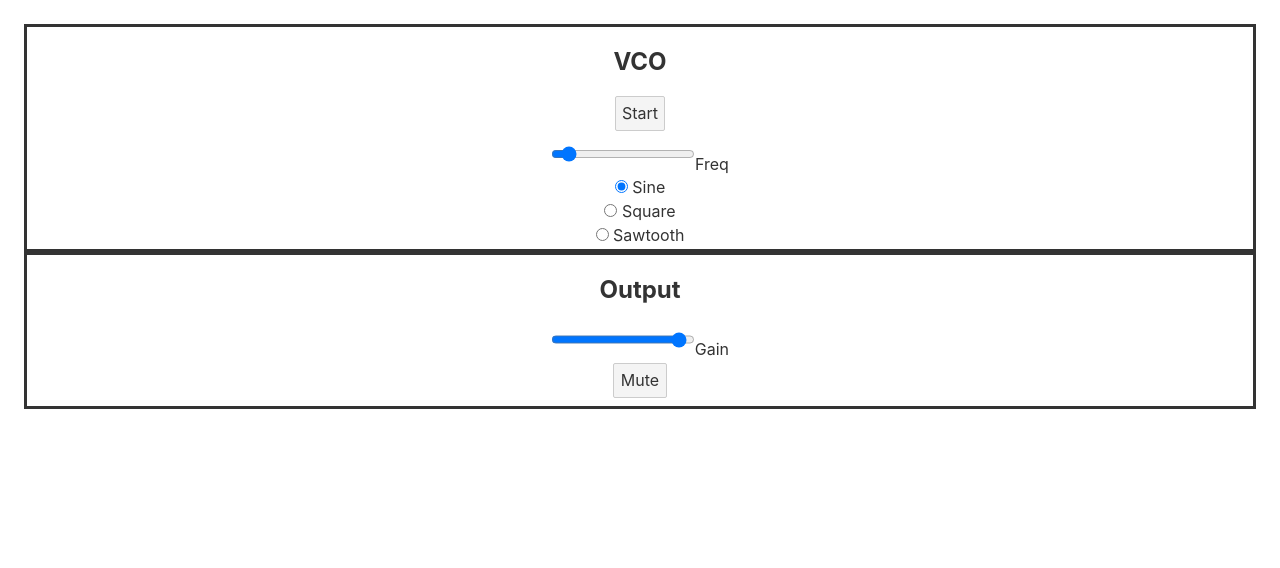
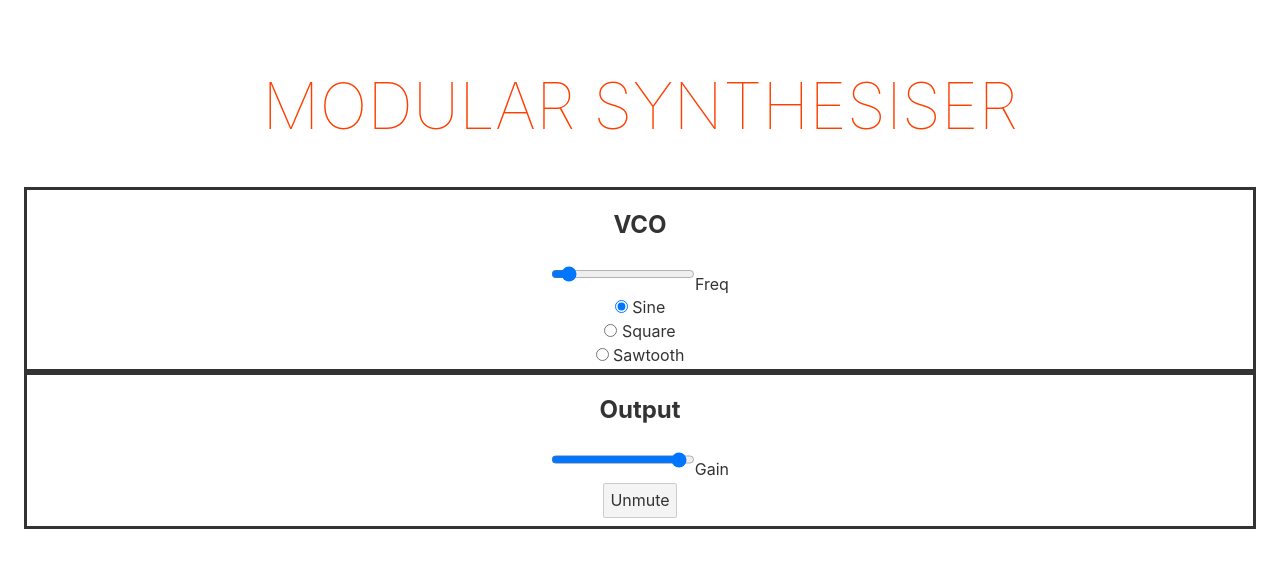
Before and after one commit to alexcairns02/modular-synth, a Svelte app: page / in a window 1280 px wide. Shown: the top 568 px of the page. Built offline with nearby package versions, Linux system fonts and the light colour scheme.

Commit message:
Events working

```diff
--- a/src/App.svelte
+++ b/src/App.svelte
@@ -2,17 +2,23 @@
 	import VCO from './VCO.svelte';
 	import Output from './Output.svelte';
 
-	export let name;
-
     window.AudioContext = window.AudioContext || window.webkitAudioContext;
     var ctx = new AudioContext();
 
-	var o = ctx.createOscillator();
+	let input;
+	let connected = false;
+
+	const handle = (event) => {
+		console.log('hii');
+		input = event.detail.o;
+		connected = true;
+	}
 </script>
 
 <main>
-	<VCO bind:ctx bind:o/>
-	<Output bind:ctx bind:o/>
+	<h1>Modular Synthesiser</h1>
+	<VCO bind:ctx on:message={handle} />
+	{#if connected}<Output bind:ctx bind:input />{/if}
 </main>
 
 <style>
--- a/src/Output.svelte
+++ b/src/Output.svelte
@@ -1,13 +1,13 @@
 <script>
     export var ctx;
-    export var o;
+    export var input;
 
     var gainNode = ctx.createGain();
     gainNode.connect(ctx.destination);
-    o.connect(gainNode);
+    input.connect(gainNode);
 
-    var playing = true;
-    var muteUnmute = 'Mute';
+    var playing = false;
+    var muteUnmute = 'Unmute';
 
     function toggleMute() {
         if (playing) {
--- a/src/VCO.svelte
+++ b/src/VCO.svelte
@@ -1,23 +1,24 @@
 <script>
-    export var ctx;
-    export var o;
+    import { createEventDispatcher } from "svelte";
+
+    export let ctx;
+
+    const dispach = createEventDispatcher();
+
+	let o = ctx.createOscillator();
 
     o.frequency.value = 440;
     o.connect(ctx.destination);
-    var started = false;
+    o.start(0);
 
-    function startOsc() {
-        if (!started) {
-            started = true;
-            o.start(0);
-        }
-    }
+    const handle = () => dispach('message', {o});
+
+    console.log('dispatched');
 </script>
 
-<main>
+<main use:handle>
 <div>
     <h2>VCO</h2>
-	{#if !started}<button on:click="{startOsc}">Start</button>{/if}
     <label><input bind:value={o.frequency.value} type='range' min='20' max='18000' step='1'>Freq</label>
     <section>
         <label>
```
